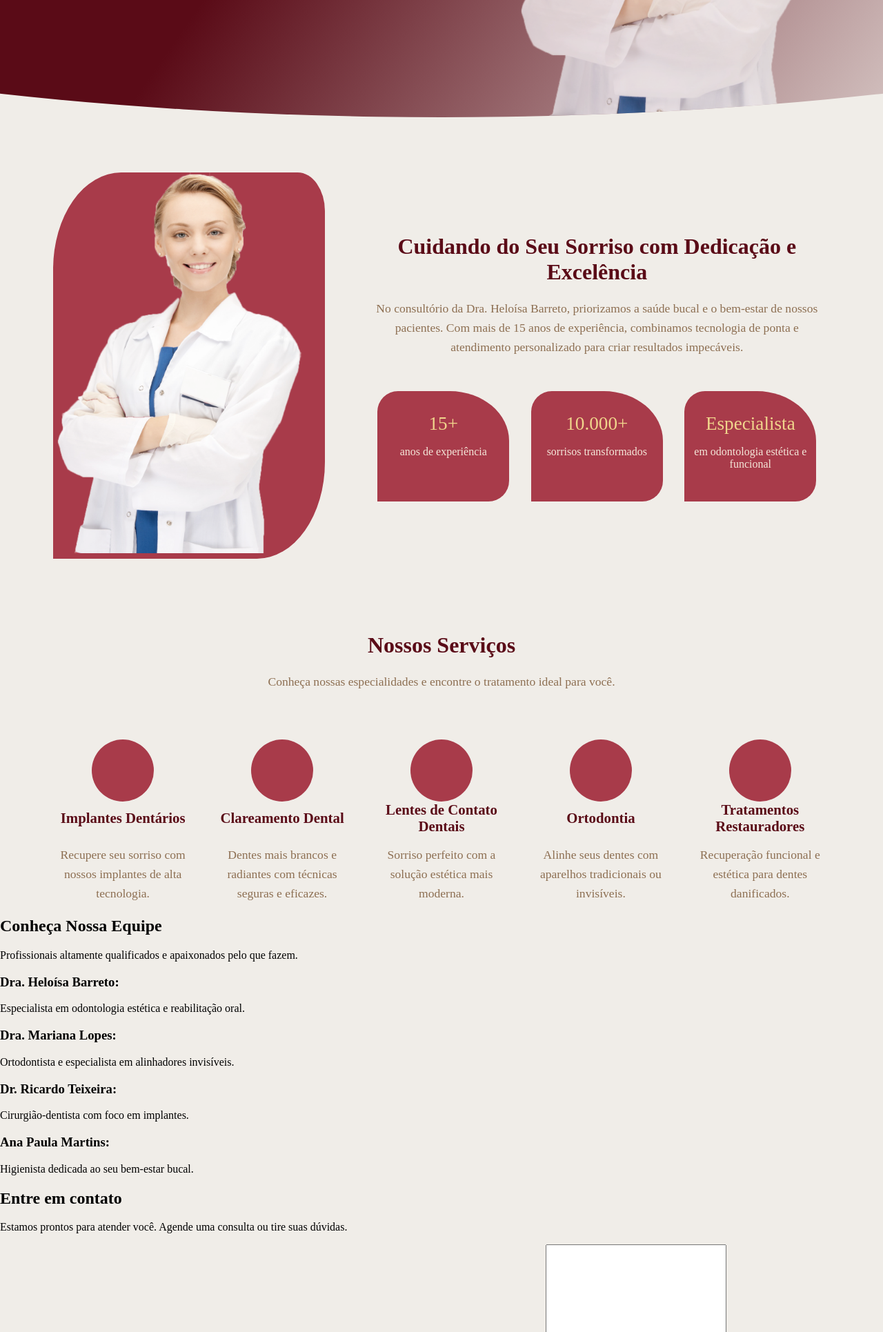
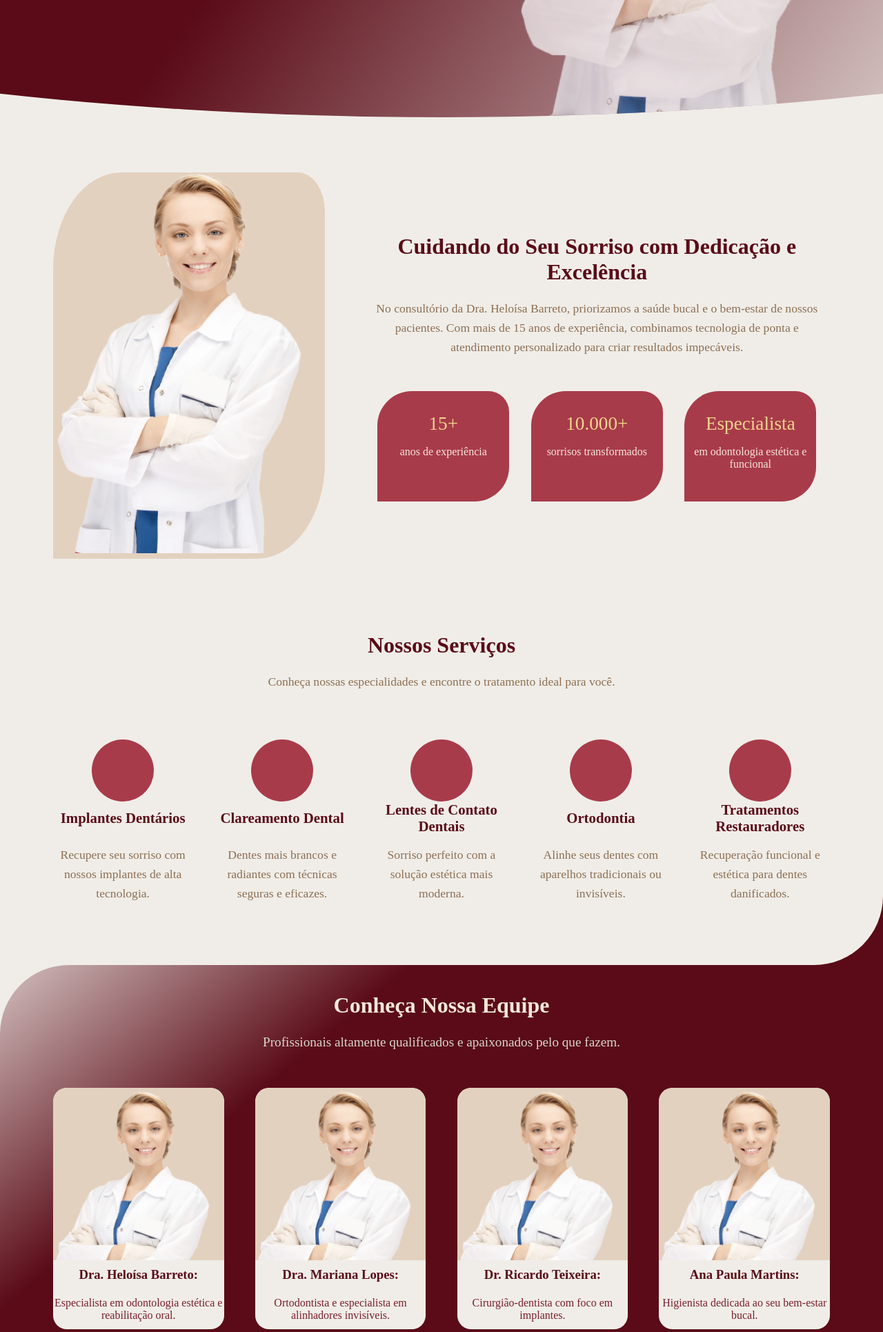
Before and after one commit to KauaVDSB/OdontoLandingPage, a Flask app: page / in a window 1280 px wide. Shown: the part 630-2561 px from the top of the page at 69% size. Run offline with Flask 3, Linux system fonts and the light colour scheme.

Commit message:
Modificacoes severas na estilizacao da landing page. Estilizacao da secao Equipe.

```diff
--- a/odonto/static/css/base/footer.css
+++ b/odonto/static/css/base/footer.css
@@ -1,4 +1,4 @@
-/* footer {
+footer {
     display: flex;
     flex-direction: column;
     align-items: center;
@@ -30,4 +30,4 @@
         flex-direction: column;
         gap: 0.5rem;
     }
-} */
+}
--- a/odonto/static/css/landing/landing.css
+++ b/odonto/static/css/landing/landing.css
@@ -1,3 +1,5 @@
+/* Section Sobre */
+
 .sobre {
     display: flex;
     position: relative;
@@ -11,7 +13,7 @@
 }
 
 .sobre-imagem {
-    background-color: var(--cor-primaria-clara);
+    background-color: var(--cor-secundaria-media);
     width: 35%;
     height: 70vh;
     margin: 0;
@@ -68,11 +70,12 @@
     margin: 0;
     padding-top: 4vh;
 
-    border-radius: 30px 45% 30px 0;
+    border-radius: 50px 30px 50px 0;
 
     text-align: center;
     color: var(--cor-secundaria-clara);
     background-color: var(--cor-primaria-clara);
+    transition: all 0.4s ease;
 }
 
 .sobre-destaques ul li span {
@@ -82,8 +85,8 @@
 
 .sobre-destaques ul li p {
     margin-top: 2vh;
+    padding: 0 10px;
     font-size: 1rem;
-    transition: all 0.4s ease-in-out;
 }
 .sobre-destaques ul li:hover{
     color: var(--cor-secundaria-clara);
@@ -92,10 +95,13 @@
 }
 
 
+
+/* Section Servicos */
 .servicos {
     display: flex;
     flex-direction: column;
-    padding: 0 6%;
+    padding: 0 6% 90px 6%;
+    background-color: transparent;
 
     align-items: center;
 }
@@ -152,3 +158,106 @@
     justify-self:flex-end;
     justify-self: end;
 }
+
+.cover-primario-escuro {
+    height: fit-content;
+    background-color: var(--cor-primaria-escura);
+}
+.cover-normal {
+    background-color: var(--cor-neutra-principal);
+    height: fit-content;
+    border-bottom-right-radius: 100px;
+    /* clip-path: ellipse(150% 75% at 50% 25%); */
+}
+/* Section Equipe */
+
+.equipe {
+    padding: 40px 0 40px 0;
+    display: flex;
+    flex-direction: column;
+    align-items: center;
+    justify-content: space-around;
+
+    border-top-left-radius: 100px;
+    color: var(--cor-secundaria-clara);
+    /* background-color: var(--cor-primaria-escura); */
+    background: linear-gradient(320deg, var(--cor-primaria-escura) 70%, rgba(90, 11, 23, 0.2) 100%);
+}
+.equipe .equipe-header h2,
+.equipe .equipe-header p {
+    margin: 0;
+    padding: 0;
+    text-align: center;
+}
+.equipe .equipe-header h2 {
+    margin-bottom: 20px;
+    font-size: 2rem;
+    font-weight: bold;
+}
+.equipe .equipe-header p {
+    margin-bottom: 20px;
+    font-size: 1.2rem;
+    line-height: 1.6;
+    color: var(--cor-neutra-media);
+}
+
+.equipe-lista {
+    display: flex;
+    justify-content: space-between;
+    padding: 30px 6%;
+}
+
+.equipe-lista article {
+    display: flex;
+    flex-direction: column;
+    width: 22%;
+    height: 350px;
+    border-radius: 20px;
+    align-items: center;
+    text-align: center;
+    color: var(--cor-primaria-escura);
+    background-color: var(--cor-neutra-principal);
+}
+
+.equipe-imagem {
+    height: 250px;
+    border-radius: 20px 20px 0 0;
+    background-color: var(--cor-secundaria-media);
+    overflow: hidden;
+}
+
+.equipe-imagem img {
+    object-fit: cover;
+    width: 100%;
+    margin-top: -20px;
+}
+
+.equipe-info-container {
+    display: flex;
+    flex-direction: column;
+    justify-content: space-around;
+    height: 100px;
+}
+
+.equipe-info-container h3,
+.equipe-info-container p{
+    margin: 0;
+    padding: 0;
+}
+.equipe-info-container p {
+    color: var(--cor-primaria-media);
+}
+
+
+
+
+.contato {
+    display: flex;
+    flex-direction: column;
+    align-items: center;
+}
+
+.contato form {
+    display: flex;
+    flex-direction: column;
+}
--- a/odonto/templates/view/index.html
+++ b/odonto/templates/view/index.html
@@ -48,6 +48,9 @@
     </div>
 </section>
 
+<div class="cover-primario-escuro">
+    <div class="cover-normal">
+
         <section id="servicos" class="servicos">
             <h2 class="servicos-titulo">Nossos Serviços</h2>
             <p class="servicos-descricao">Conheça nossas especialidades e encontre o tratamento ideal para você.</p>
@@ -82,27 +85,51 @@
 
             </div>
         </section>
+    </div>
+</div>
 
 <section id="equipe" class="equipe">
+    <div class="equipe-header">
         <h2 class="equipe-titulo">Conheça Nossa Equipe</h2>
         <p class="equipe-descricao">Profissionais altamente qualificados e apaixonados pelo que fazem.</p>
+    </div>
     <div class="equipe-lista">
 
         <article>
+            <div class="equipe-imagem">
+                <img src="{{ url_for('static', filename='media/heroImg.png') }}" alt="">
+            </div>
+            <div class="equipe-info-container">
                 <h3>Dra. Heloísa Barreto: </h3>
                 <p>Especialista em odontologia estética e reabilitação oral.</p>
+            </div>
         </article>
         <article>
+            <div class="equipe-imagem">
+                <img src="{{ url_for('static', filename='media/heroImg.png') }}" alt="">
+            </div>
+            <div class="equipe-info-container">
                 <h3>Dra. Mariana Lopes: </h3>
                 <p>Ortodontista e especialista em alinhadores invisíveis.</p>
+            </div>
         </article>
         <article>
+            <div class="equipe-imagem">
+                <img src="{{ url_for('static', filename='media/heroImg.png') }}" alt="">
+            </div>
+            <div class="equipe-info-container">
                 <h3>Dr. Ricardo Teixeira: </h3>
                 <p>Cirurgião-dentista com foco em implantes.</p>
+            </div>
         </article>
         <article>
+            <div class="equipe-imagem">
+                <img src="{{ url_for('static', filename='media/heroImg.png') }}" alt="">
+            </div>
+            <div class="equipe-info-container">
                 <h3>Ana Paula Martins: </h3>
                 <p>Higienista dedicada ao seu bem-estar bucal.</p>
+            </div>
         </article>
 
     </div>
@@ -131,7 +158,7 @@
         <ul>
             <li><a href="tel:+5587999999999">+55 (87) 99999-9999</a></li>
             <li><a href="mailto:contato@draheloisabarreto.com.br">contato@draheloisabarreto.com.br</a></li>
-            <li>Rua Quinze de Novembro, 123, Pernambuco - PE</li>
+            <li>Rua Quinze de Novembro, 123, Garanhuns - PE</li>
         </ul>
     </div>
 </section>
```
Also changed, not shown: odonto/static/css/landing/hero.css (+1 -9 lines). Lines whose indentation alone changed are shown as unchanged.
